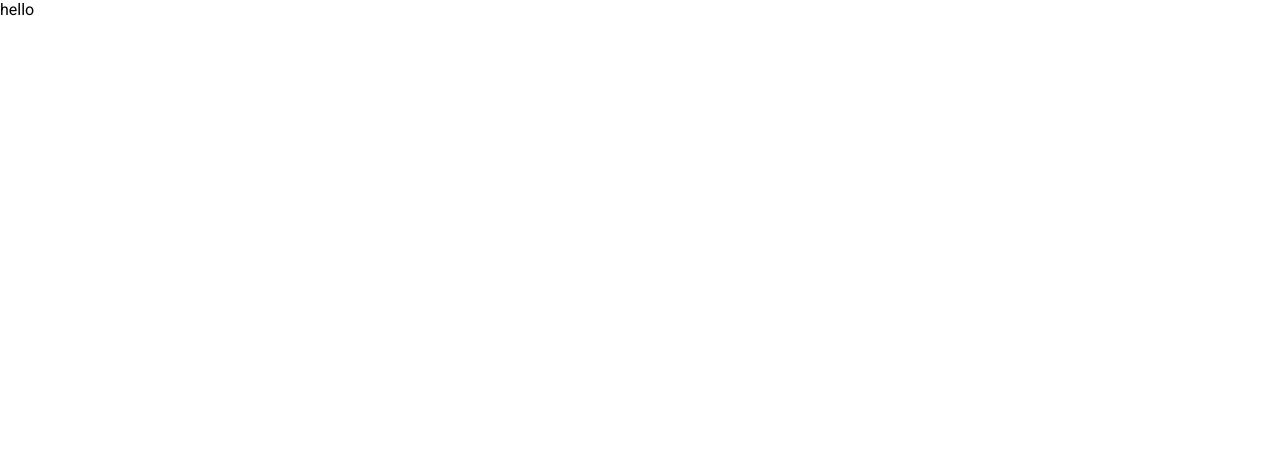
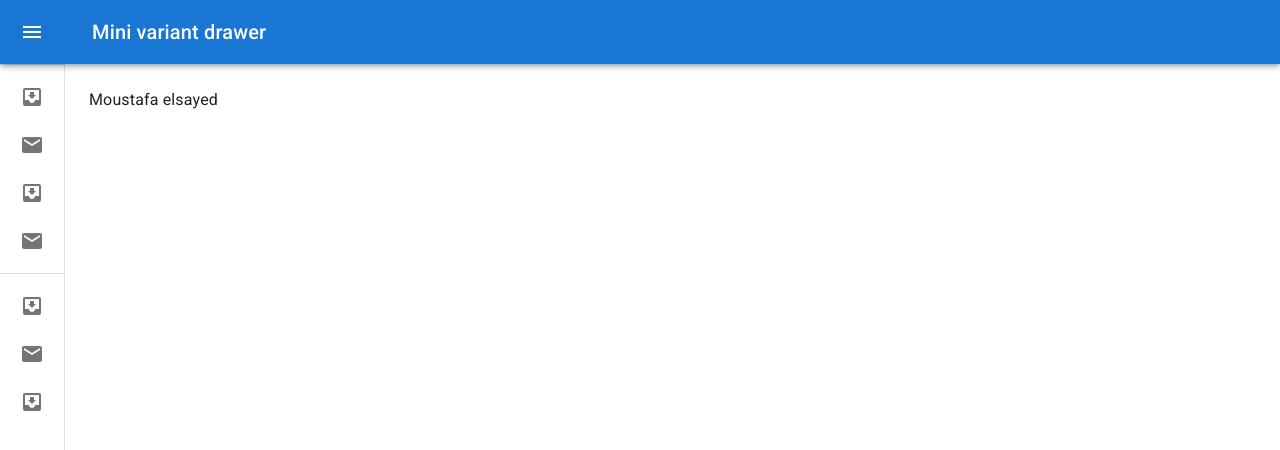
Before and after one commit to Moustafa-Elsayed/AdminDashboard, a React (Vite) app: page / in a window 1280 px wide. Shown: the top 450 px of the page. Built offline with nearby package versions, Linux system fonts and the light colour scheme.

Commit message:
create appbar

```diff
--- a/src/App.jsx
+++ b/src/App.jsx
@@ -1,16 +1,12 @@
-import { useState } from 'react'
-import reactLogo from './assets/react.svg'
-import viteLogo from '/vite.svg'
-import './App.css'
+import Appbar from "./componenets/appbar/Appbar";
+import "./App.css";
 
 function App() {
-  const [count, setCount] = useState(0)
-
   return (
     <>
-  hello
+      <Appbar />
     </>
-  )
+  );
 }
 
-export default App
+export default App;
--- a/src/componenets/appbar/AppBar.jsx
+++ b/src/componenets/appbar/AppBar.jsx
@@ -1,8 +1,198 @@
+import React from "react";
+import { styled, useTheme } from "@mui/material/styles";
+import Box from "@mui/material/Box";
+import MuiDrawer from "@mui/material/Drawer";
+import MuiAppBar from "@mui/material/AppBar";
+import Toolbar from "@mui/material/Toolbar";
+import List from "@mui/material/List";
+import CssBaseline from "@mui/material/CssBaseline";
+import Typography from "@mui/material/Typography";
+import Divider from "@mui/material/Divider";
+import IconButton from "@mui/material/IconButton";
+import MenuIcon from "@mui/icons-material/Menu";
+import ChevronLeftIcon from "@mui/icons-material/ChevronLeft";
+import ChevronRightIcon from "@mui/icons-material/ChevronRight";
+import ListItem from "@mui/material/ListItem";
+import ListItemButton from "@mui/material/ListItemButton";
+import ListItemIcon from "@mui/material/ListItemIcon";
+import ListItemText from "@mui/material/ListItemText";
+import InboxIcon from "@mui/icons-material/MoveToInbox";
+import MailIcon from "@mui/icons-material/Mail";
+
+const drawerWidth = 240;
+
+const openedMixin = (theme) => ({
+  width: drawerWidth,
+  transition: theme.transitions.create("width", {
+    easing: theme.transitions.easing.sharp,
+    duration: theme.transitions.duration.enteringScreen,
+  }),
+  overflowX: "hidden",
+});
+
+const closedMixin = (theme) => ({
+  transition: theme.transitions.create("width", {
+    easing: theme.transitions.easing.sharp,
+    duration: theme.transitions.duration.leavingScreen,
+  }),
+  overflowX: "hidden",
+  width: `calc(${theme.spacing(7)} + 1px)`,
+  [theme.breakpoints.up("sm")]: {
+    width: `calc(${theme.spacing(8)} + 1px)`,
+  },
+});
+
+const DrawerHeader = styled("div")(({ theme }) => ({
+  display: "flex",
+  alignItems: "center",
+  justifyContent: "flex-end",
+  padding: theme.spacing(0, 1),
+  // necessary for content to be below app bar
+  ...theme.mixins.toolbar,
+}));
+
+const AppBar = styled(MuiAppBar, {
+  shouldForwardProp: (prop) => prop !== "open",
+// @ts-ignore
+})(({ theme, open }) => ({
+  zIndex: theme.zIndex.drawer + 1,
+  transition: theme.transitions.create(["width", "margin"], {
+    easing: theme.transitions.easing.sharp,
+    duration: theme.transitions.duration.leavingScreen,
+  }),
+  ...(open && {
+    marginLeft: drawerWidth,
+    width: `calc(100% - ${drawerWidth}px)`,
+    transition: theme.transitions.create(["width", "margin"], {
+      easing: theme.transitions.easing.sharp,
+      duration: theme.transitions.duration.enteringScreen,
+    }),
+  }),
+}));
+
+const Drawer = styled(MuiDrawer, {
+  shouldForwardProp: (prop) => prop !== "open",
+// @ts-ignore
+})(({ theme, open }) => ({
+  width: drawerWidth,
+  flexShrink: 0,
+  whiteSpace: "nowrap",
+  boxSizing: "border-box",
+  ...(open && {
+    ...openedMixin(theme),
+    "& .MuiDrawer-paper": openedMixin(theme),
+  }),
+  ...(!open && {
+    ...closedMixin(theme),
+    "& .MuiDrawer-paper": closedMixin(theme),
+  }),
+}));
 
 const Appbar = () => {
+  const theme = useTheme();
+  const [open, setOpen] = React.useState(false);
+
+  const handleDrawerOpen = () => {
+    setOpen(true);
+  };
+
+  const handleDrawerClose = () => {
+    setOpen(false);
+  };
   return (
-    <div>Appbar</div>
-  )
-}
+    <Box sx={{ display: "flex" }}>
+      <CssBaseline />
+      <AppBar position="fixed"
+// @ts-ignore
+      open={open}>
+        <Toolbar>
+          <IconButton
+            color="inherit"
+            aria-label="open drawer"
+            onClick={handleDrawerOpen}
+            edge="start"
+            sx={{
+              marginRight: 5,
+              ...(open && { display: "none" }),
+            }}
+          >
+            <MenuIcon />
+          </IconButton>
+          <Typography variant="h6" noWrap component="div">
+            Mini variant drawer
+          </Typography>
+        </Toolbar>
+      </AppBar>
+      <Drawer variant="permanent" open={open}>
+        <DrawerHeader>
+          <IconButton onClick={handleDrawerClose}>
+            {theme.direction === "rtl" ? (
+              <ChevronRightIcon />
+            ) : (
+              <ChevronLeftIcon />
+            )}
+          </IconButton>
+        </DrawerHeader>
+        <Divider />
+        <List>
+          {["Inbox", "Starred", "Send email", "Drafts"].map((text, index) => (
+            <ListItem key={text} disablePadding sx={{ display: "block" }}>
+              <ListItemButton
+                sx={{
+                  minHeight: 48,
+                  justifyContent: open ? "initial" : "center",
+                  px: 2.5,
+                }}
+              >
+                <ListItemIcon
+                  sx={{
+                    minWidth: 0,
+                    mr: open ? 3 : "auto",
+                    justifyContent: "center",
+                  }}
+                >
+                  {index % 2 === 0 ? <InboxIcon /> : <MailIcon />}
+                </ListItemIcon>
+                <ListItemText primary={text} sx={{ opacity: open ? 1 : 0 }} />
+              </ListItemButton>
+            </ListItem>
+          ))}
+        </List>
+        <Divider />
+        <List>
+          {["All mail", "Trash", "Spam"].map((text, index) => (
+            <ListItem key={text} disablePadding sx={{ display: "block" }}>
+              <ListItemButton
+                sx={{
+                  minHeight: 48,
+                  justifyContent: open ? "initial" : "center",
+                  px: 2.5,
+                }}
+              >
+                <ListItemIcon
+                  sx={{
+                    minWidth: 0,
+                    mr: open ? 3 : "auto",
+                    justifyContent: "center",
+                  }}
+                >
+                  {index % 2 === 0 ? <InboxIcon /> : <MailIcon />}
+                </ListItemIcon>
+                <ListItemText primary={text} sx={{ opacity: open ? 1 : 0 }} />
+              </ListItemButton>
+            </ListItem>
+          ))}
+        </List>
+      </Drawer>
+      <Box component="main" sx={{ flexGrow: 1, p: 3 }}>
+        <DrawerHeader />
+        <Typography paragraph>
+       Moustafa elsayed
+        </Typography>
 
-export default Appbar
+      </Box>
+    </Box>
+  );
+};
+
+export default Appbar;
```
Also changed, not shown: package.json (+7 -1 lines), 1 other file (tests, documents, lock files or other folders).
